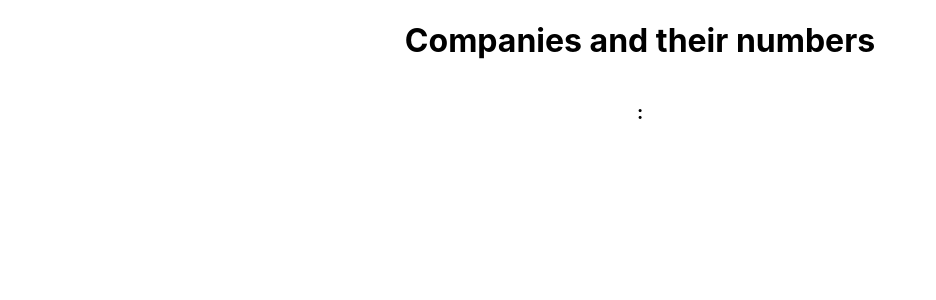
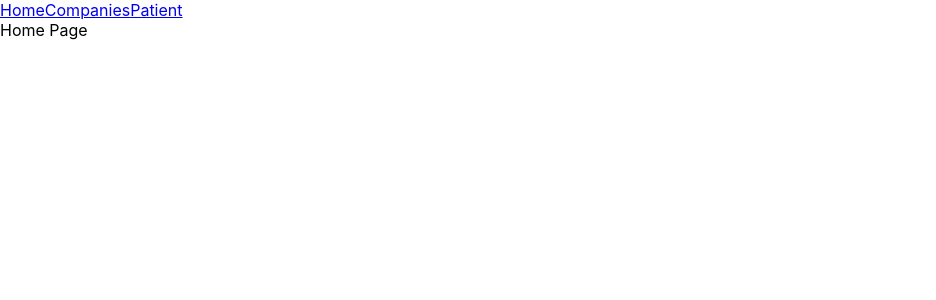
Before and after one commit to Lewi-Abseno/ReactAndExpressCrud, a React (Create React App) app in the folder client/: page / in a window 1280 px wide. Shown: the top 300 px of the page, without its empty margins (0-936 px from the left). Built offline with nearby package versions, Linux system fonts and the light colour scheme; no server answers.

Commit message:
added routing

```diff
--- a/client/package.json
+++ b/client/package.json
@@ -10,6 +10,7 @@
     "axios": "^0.26.1",
     "react": "^18.0.0",
     "react-dom": "^18.0.0",
+    "react-router-dom": "^6.3.0",
     "react-scripts": "5.0.0",
     "web-vitals": "^2.1.4"
   },
--- a/client/src/App.js
+++ b/client/src/App.js
@@ -2,13 +2,24 @@
 import React from 'react'
 import Companies from './components/Companies';
 import Patient from './components/Patient';
+import Home from './components/Home';
+import {BrowserRouter as Router, Routes, Route, Link} from 'react-router-dom'
 
 function App() {
 
   return (
-    <div>
-      <Companies />
-    </div>
+    <Router>
+      <nav>
+        <Link to="/">Home</Link>
+        <Link to="/Companies">Companies</Link>
+        <Link to="/Patient">Patient</Link>
+      </nav>
+      <Routes>
+        <Route path="/" element={<Home/>}/>
+        <Route path="/Companies" element={<Companies/>}/>
+        <Route path="/Patient" element={<Patient/>}/>
+      </Routes>
+    </Router>
   );
 }
 
--- /dev/null
+++ b/client/src/components/Home.js
@@ -0,0 +1,10 @@
+import React from "react";
+
+function Home() {
+    return (
+        <div> Home Page</div>
+    )
+
+}
+
+export default Home;
```
Also changed, not shown: 1 other file (tests, documents, lock files or other folders).
